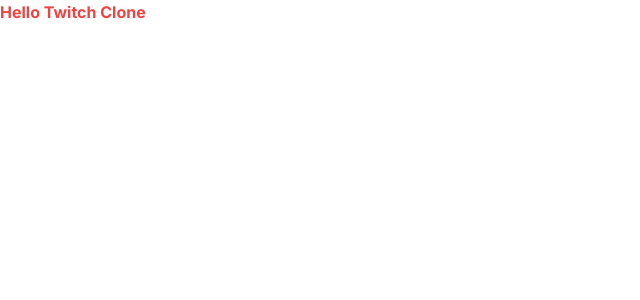
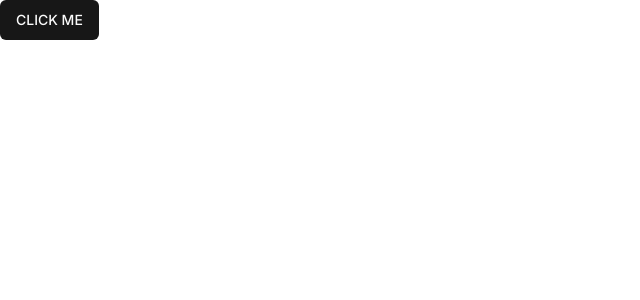
Before and after one commit to vcristian1/LiveCast, a Next.js app: page / in a window 1280 px wide. Shown: the top 300 px of the page, without its empty margins (0-640 px from the left). Built offline with nearby package versions, Linux system fonts and the light colour scheme.

Commit message:
deployed to Vercel early

```diff
--- a/app/page.tsx
+++ b/app/page.tsx
@@ -1,7 +1,8 @@
+import { Button } from "@/components/ui/button";
 import Image from "next/image";
 
 export default function Home() {
   return (
-    <p className="text-red-500 font-bold">Hello Twitch Clone</p>
+    <Button> CLICK ME</Button>
   )
 }
```
